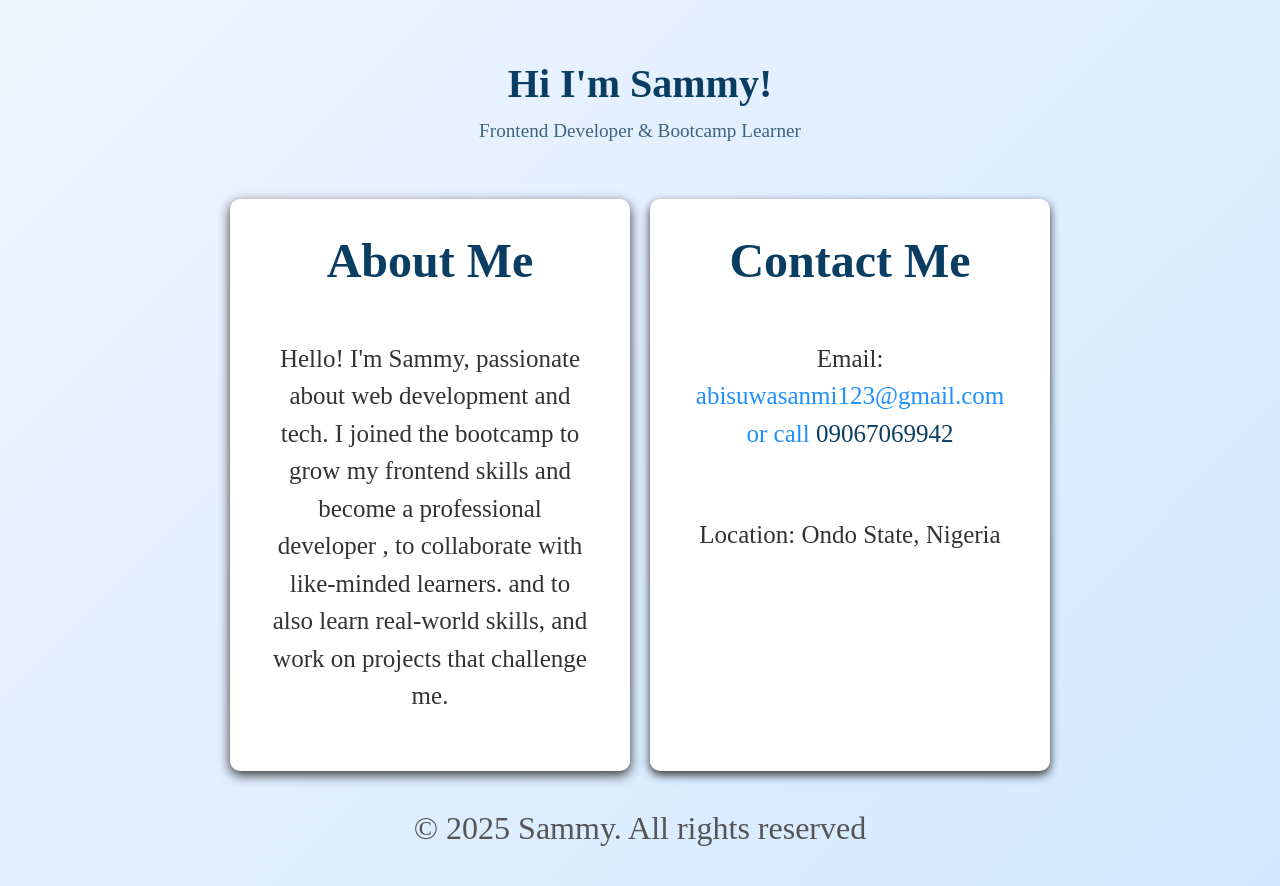
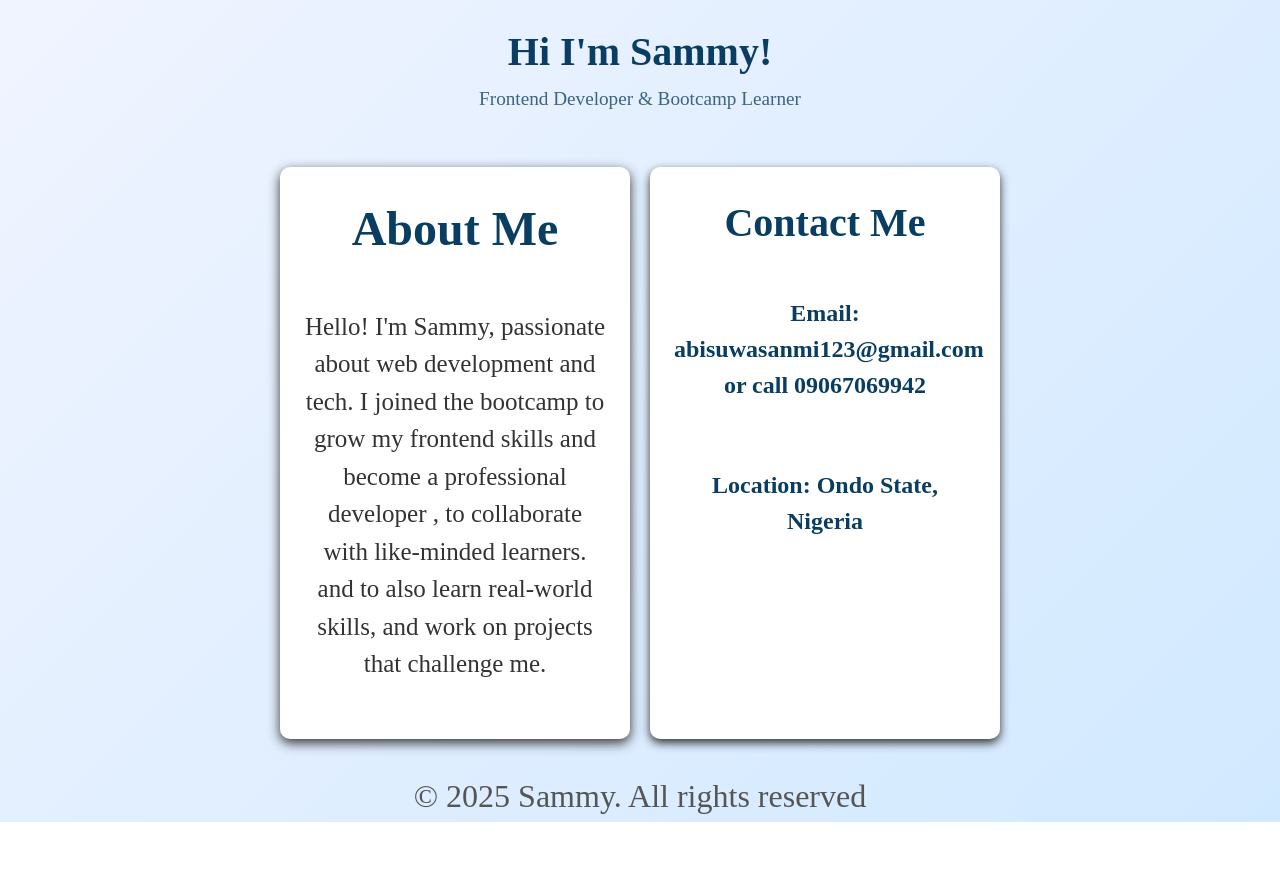
Before and after one commit to Sammy-tech01/PERSONAL-HOMEPAGE, a plain HTML site: page index.html in a window 1280 px wide. After the commit the page ends 822 px from the top, so only its background shows below. Drawn offline with Linux system fonts and the light colour scheme.

Commit message:
update message

```diff
--- a/index.html
+++ b/index.html
@@ -26,7 +26,7 @@
 
         <section class="contact">
             <h2>Contact Me</h2>
-            <p>Email: <a href="abisuwasanmi23@gmail.com" style="width: 100%;">abisuwasanmi123@gmail.com <br> or call <span style="color: #0a3d62;">09067069942</span></a></p>
+            <p >Email: abisuwasanmi123@gmail.com <br> or call 09067069942</p>
             <p>Location: Ondo State, Nigeria</p>
 
         </section>
--- a/style.css
+++ b/style.css
@@ -8,8 +8,8 @@ body {
     line-height: 1.6;
     background: linear-gradient(135deg, #f0f4ff, #d1e9ff);
     color: #333;
-    padding: 2rem;
-    /* overflow-x: hidden; */
+    /* padding: 2rem; */
+    overflow-x: hidden;
 }
 
 header {
@@ -40,7 +40,7 @@ main {
     padding: 1.5rem;
     border-radius: 10px;
     width: 500px;
-    max-width: 400px;
+    max-width: 350px;
     background-color: #fff;
     align-items: center;
     box-shadow: 0 4px 12px;
@@ -59,7 +59,7 @@ main {
     padding: 1.5rem;
     border-radius: 10px;
     width: 500px;
-    max-width: 400px;
+    max-width: 350px;
     background-color: #fff;
     align-items: center;
     box-shadow: 0 4px 10px;
@@ -70,23 +70,20 @@ main {
     margin-bottom: 0.5rem;
     color: #0a3d62;
     text-align: center;
-    font-size: 3rem;
+    font-size: 2.5em;
+    font-weight: bold;
+}
+
+.contact p {
+    color: #0a3d62;
+    font-size: 1.5rem;
     font-weight: bold;
 }
 
 
-a {
-    color: #1e90ff;
-    text-decoration: none;
-}
-
-a:hover {
-    color: black;
-}
-
 section p {
     text-align: center;
-    padding: 2rem 1rem;
+    padding: 2rem 0;
     font-size: 25px;
     line-height: 1.5em
 }
```
